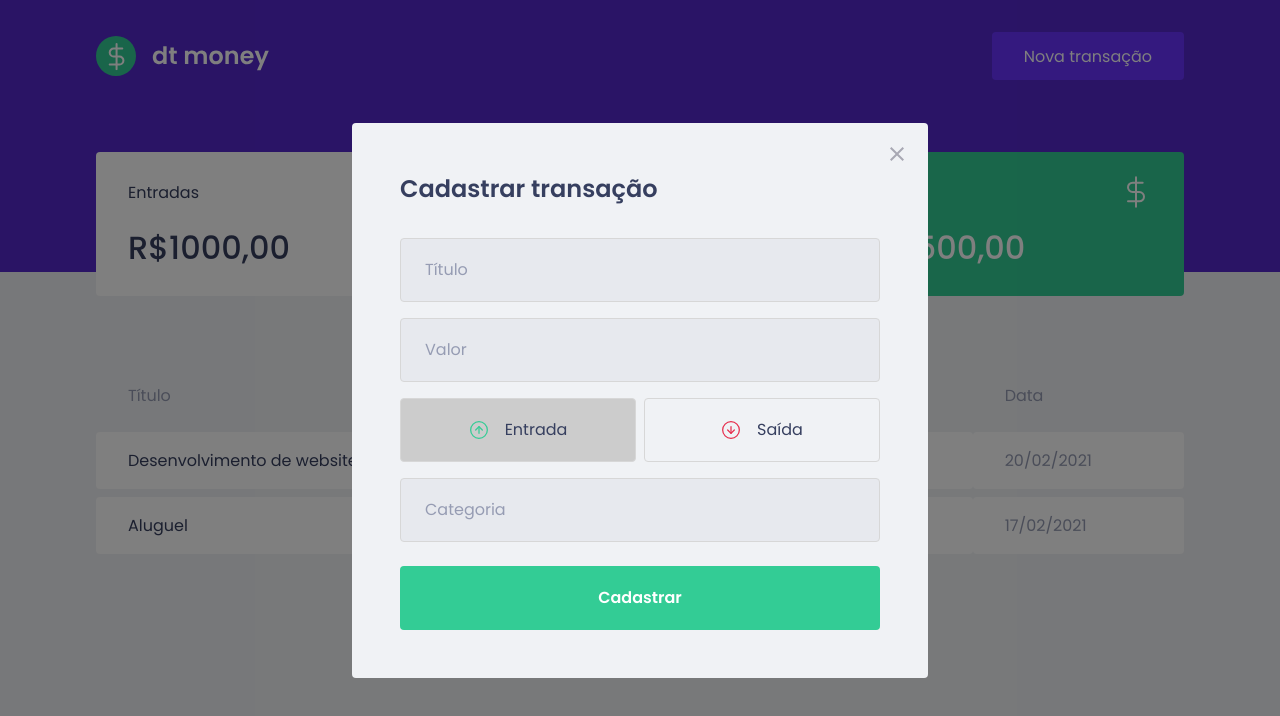
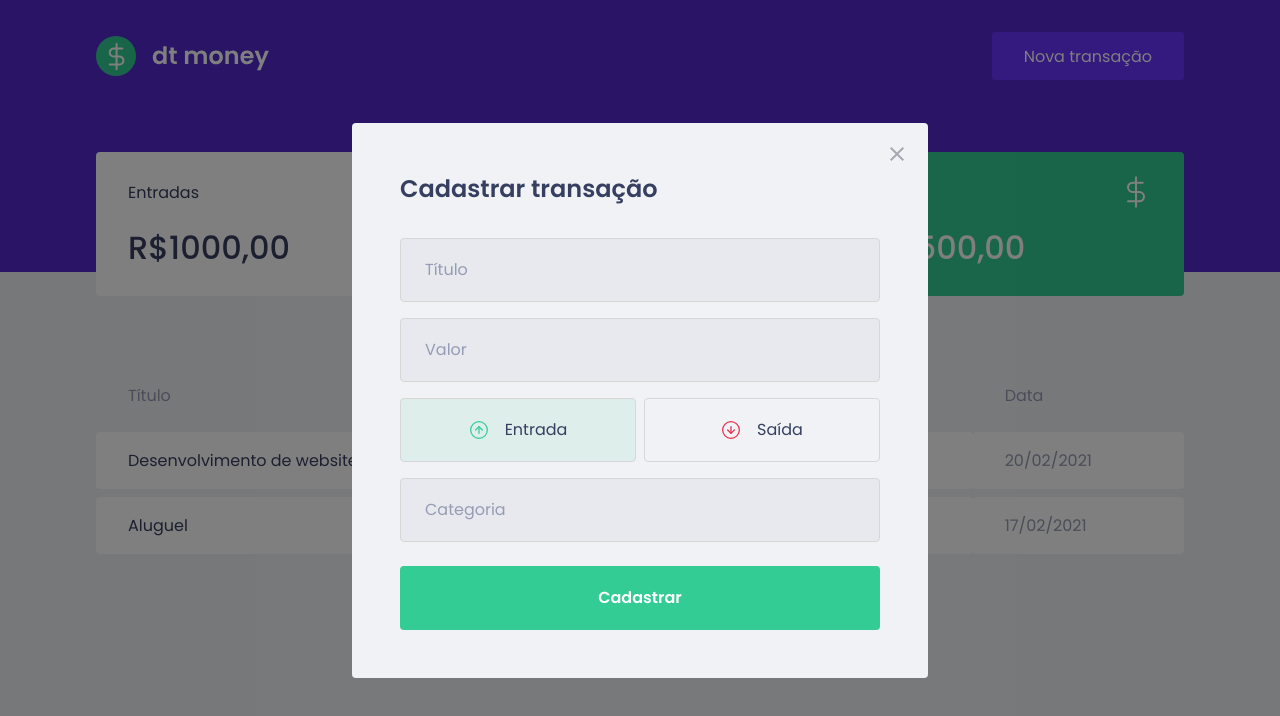
Before and after one commit to kevinshibuya/ignite-chapter-02-primeira-aplicacao-web-com-reactjs, a React (Create React App) app: page / in a window 1280 px wide. Both pictures are taken after a click on the button "Nova transação". Shown: the top 716 px of the page. Built offline with nearby package versions, Linux system fonts and the light colour scheme; no server answers; what miragejs would draw is missing.

Commit message:
buttons colors and new polished function

```diff
--- a/src/components/NewTransactionModal/index.tsx
+++ b/src/components/NewTransactionModal/index.tsx
@@ -46,6 +46,7 @@
             type="button"
             onClick={() => { setType('deposit'); }}
             isActive={type === 'deposit'}
+            activeColor="green"
           >
             <img src={incomeImg} alt="Entrada"/>
             <span>Entrada</span>
@@ -55,6 +56,7 @@
             type="button"
             onClick={() => { setType('withdraw'); }}
             isActive={type === 'withdraw'}
+            activeColor="red"
           >
             <img src={outcomeImg} alt="Saída"/>
             <span>Saída</span>
--- a/src/components/NewTransactionModal/styles.ts
+++ b/src/components/NewTransactionModal/styles.ts
@@ -1,5 +1,5 @@
 import styled from "styled-components";
-import { darken } from "polished";
+import { darken, transparentize } from "polished";
 
 export const Container = styled.form`
   h2 {
@@ -58,14 +58,23 @@
 
 interface RadioBoxProps {
   isActive: boolean;
+  activeColor: 'green' | 'red';
 };
+
+const colors = {
+  green: '#33cc95',
+  red: '#e52e4d'
+}
 
 export const RadioBox = styled.button<RadioBoxProps>`
   height: 4rem;
   border: 1px solid #d7d7d7;
   border-radius: 0.25rem;
 
-  background: ${(props) => props.isActive ? '#CCC' : 'transparent'};
+  background: ${(props) => props.isActive
+    ? transparentize(0.9, colors[props.activeColor])
+    : 'transparent'
+  };
 
   display: flex;
   align-items: center;
```
